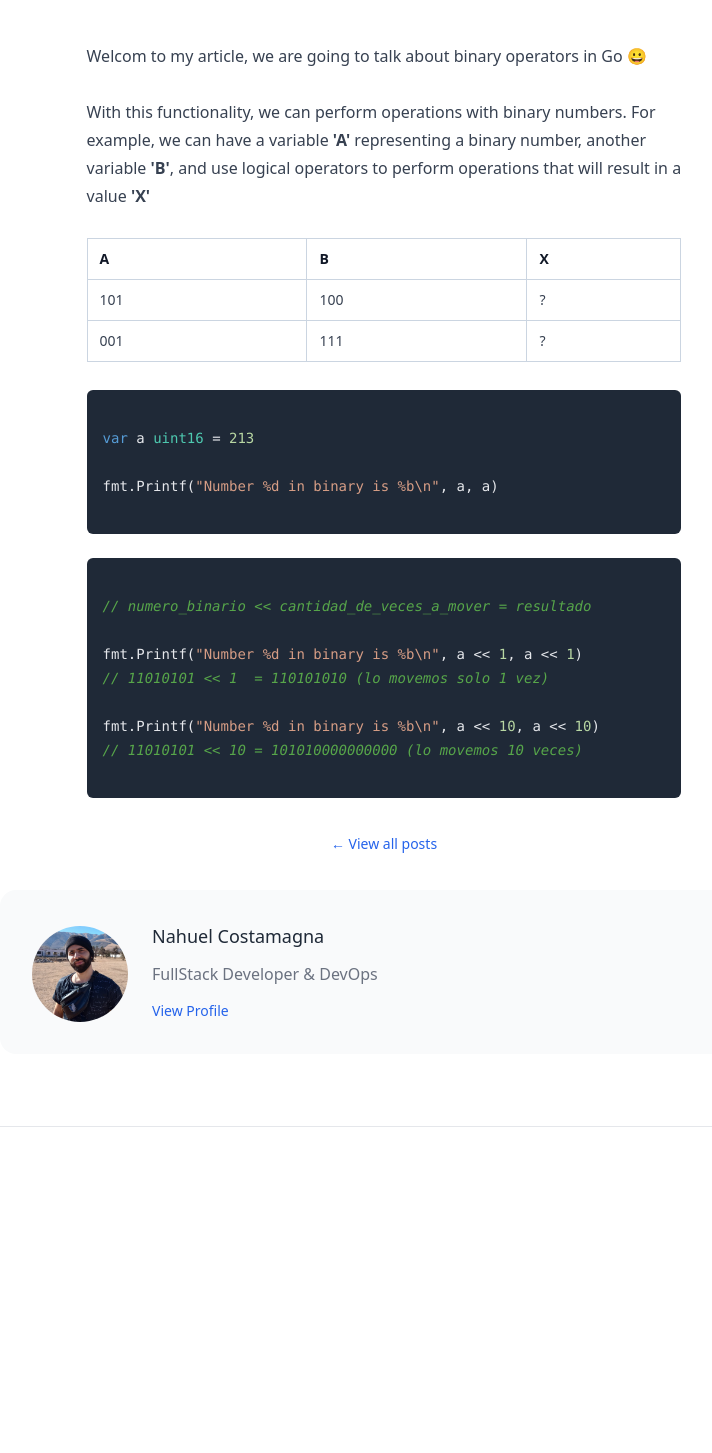
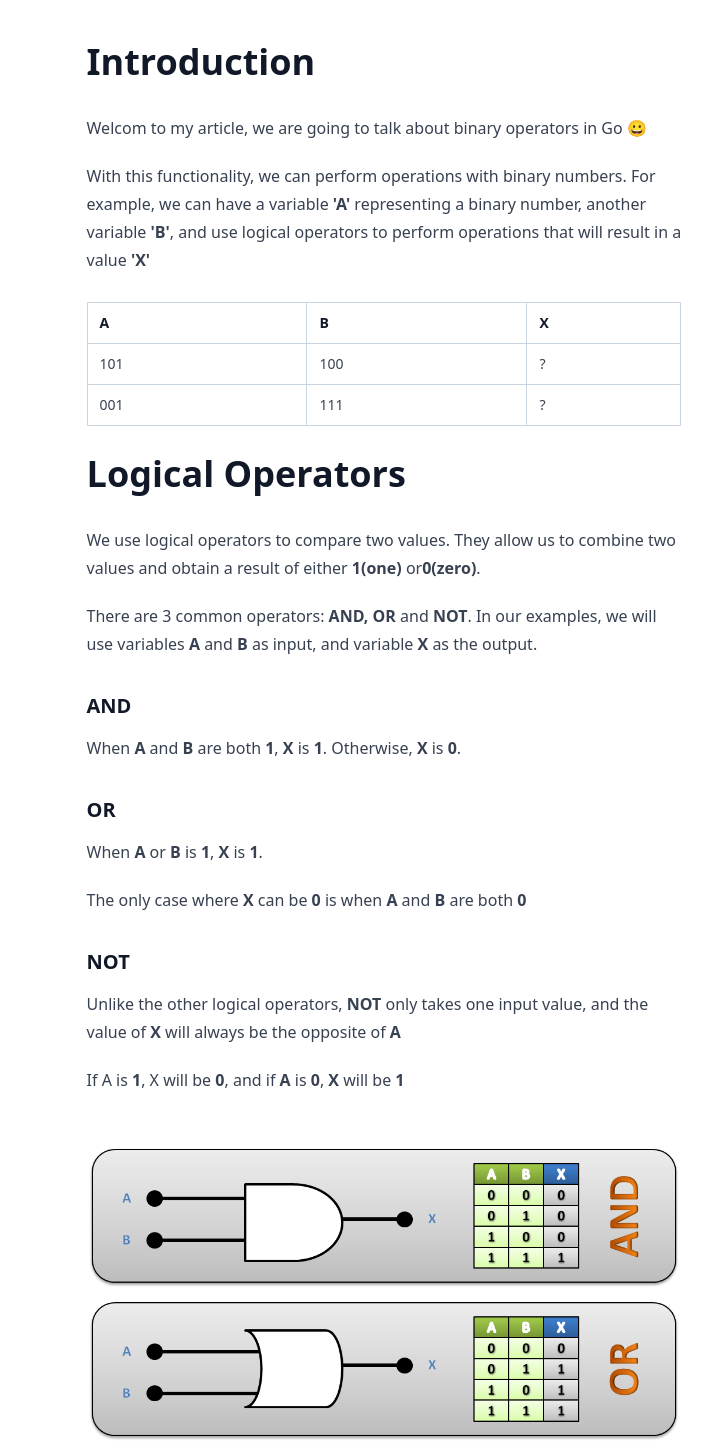
Before and after one commit to beeblogit/app_next_front, a Next.js app: page /post/1 in a window 1280 px wide. Shown: the part 877-2330 px from the top of the page, without its empty margins (256-968 px from the left). Before the commit the page ends 2068 px from the top, so only its background shows below. Built offline with nearby package versions, Linux system fonts and the light colour scheme.

Commit message:
commun logical operators

```diff
--- a/app/post/1/default.js
+++ b/app/post/1/default.js
@@ -114,17 +114,19 @@ fmt.Printf("Number %d in binary is %b\\n", a << 10, a << 10)
       <Container>
         <article className="mx-auto max-w-screen-md ">
           <div className="prose mx-auto my-3 dark:prose-invert prose-a:text-blue-600">
-            Welcom to my article, we are going to talk about binary operators in
-            Go 😀
-            <br />
-            <br />
-            With this functionality, we can perform operations with binary
-            numbers. For example, we can have a variable <b>
-              &apos;A&apos;
-            </b>{" "}
-            representing a binary number, another variable <b>&apos;B&apos;</b>,
-            and use logical operators to perform operations that will result in
-            a value <b>&apos;X&apos;</b>
+            <h1>Introduction</h1>
+            <p>
+              Welcom to my article, we are going to talk about binary operators
+              in Go 😀
+            </p>
+
+            <p>
+              With this functionality, we can perform operations with binary
+              numbers. For example, we can have a variable <b>&apos;A&apos;</b>{" "}
+              representing a binary number, another variable{" "}
+              <b>&apos;B&apos;</b>, and use logical operators to perform
+              operations that will result in a value <b>&apos;X&apos;</b>
+            </p>
             <table className="border-collapse border border-slate-400">
               <thead>
                 <tr>
@@ -146,6 +148,51 @@ fmt.Printf("Number %d in binary is %b\\n", a << 10, a << 10)
                 </tr>
               </tbody>
             </table>
+            <h1>Logical Operators</h1>
+            <p>
+              We use logical operators to compare two values. They allow us to
+              combine two values and obtain a result of either <b>1(one)</b> or
+              <b>0(zero)</b>.
+            </p>
+            <p>
+              There are 3 common operators: <b>AND, OR</b> and <b>NOT</b>. In
+              our examples, we will use variables <b>A</b> and <b>B</b> as
+              input, and variable <b>X</b> as the output.
+            </p>
+            <h3>AND</h3>
+            <p>
+              When <b>A</b> and <b>B</b> are both <b>1</b>, <b>X</b> is <b>1</b>
+              . Otherwise, <b>X</b> is <b>0</b>.
+            </p>
+            <h3>OR</h3>
+            <p>
+              When <b>A</b> or <b>B</b> is <b>1</b>, <b>X</b> is <b>1</b>.
+            </p>
+            <p>
+              The only case where <b>X</b> can be <b>0</b> is when <b>A</b> and{" "}
+              <b>B</b> are both <b>0</b>
+            </p>
+            <h3>NOT</h3>
+            <p>
+              Unlike the other logical operators, <b>NOT</b> only takes one
+              input value, and the value of <b>X</b> will always be the opposite
+              of <b>A</b>
+            </p>
+
+            <p>
+              If A is <b>1</b>, X will be <b>0</b>, and if <b>A</b> is <b>0</b>,{" "}
+              <b>X</b> will be <b>1</b>
+            </p>
+            <div className="relative z-0  overflow-hidden lg:rounded-lg">
+              <Image
+                src="/img/post/1/article/1.png"
+                alt="logical operators"
+                loading="eager"
+                height="200"
+                width="600"
+                sizes="100vw"
+              />
+            </div>
             <pre>
               <code dangerouslySetInnerHTML={{ __html: code001 }} />
             </pre>
```
Also changed, not shown: public/img/post/1/article/1.png (added).
